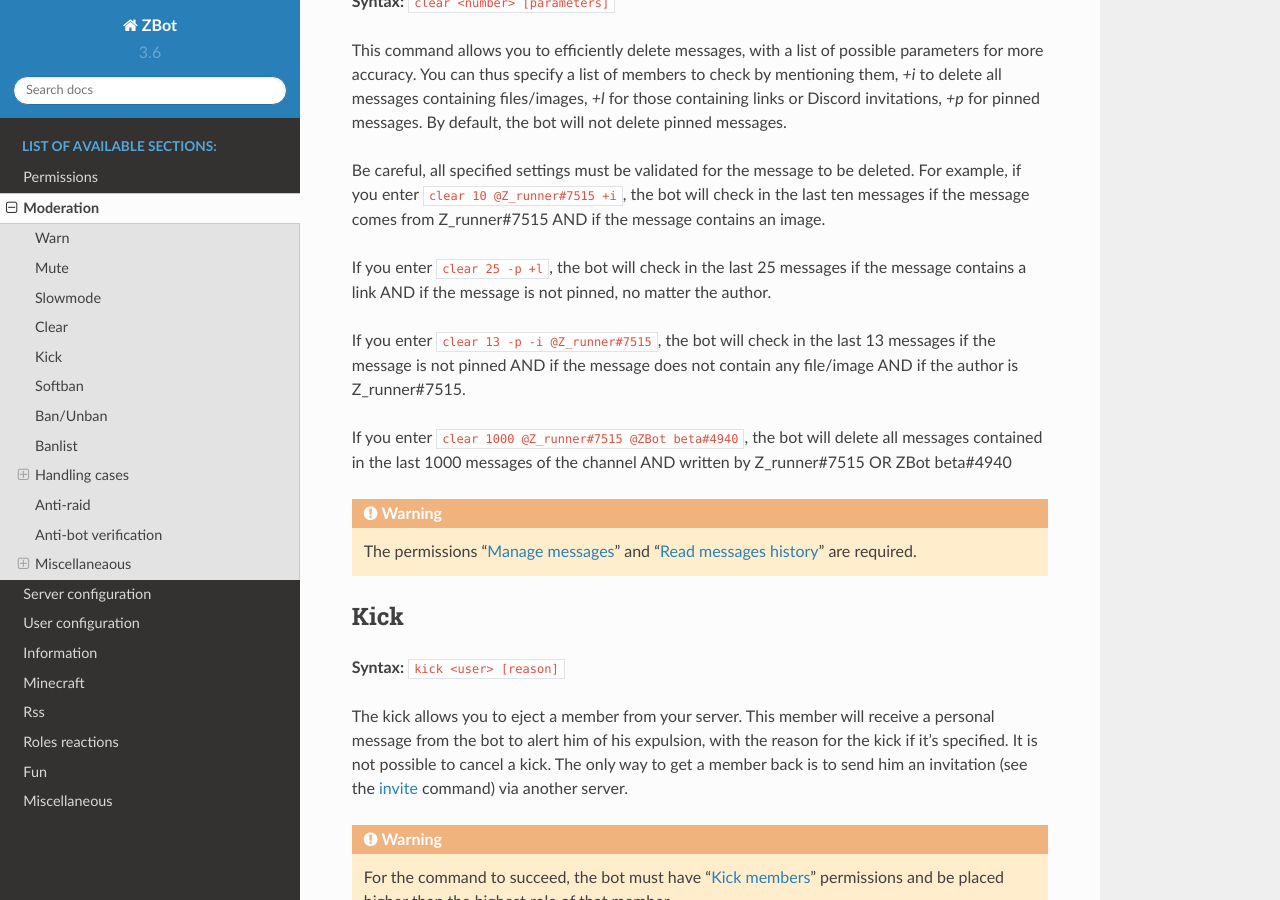
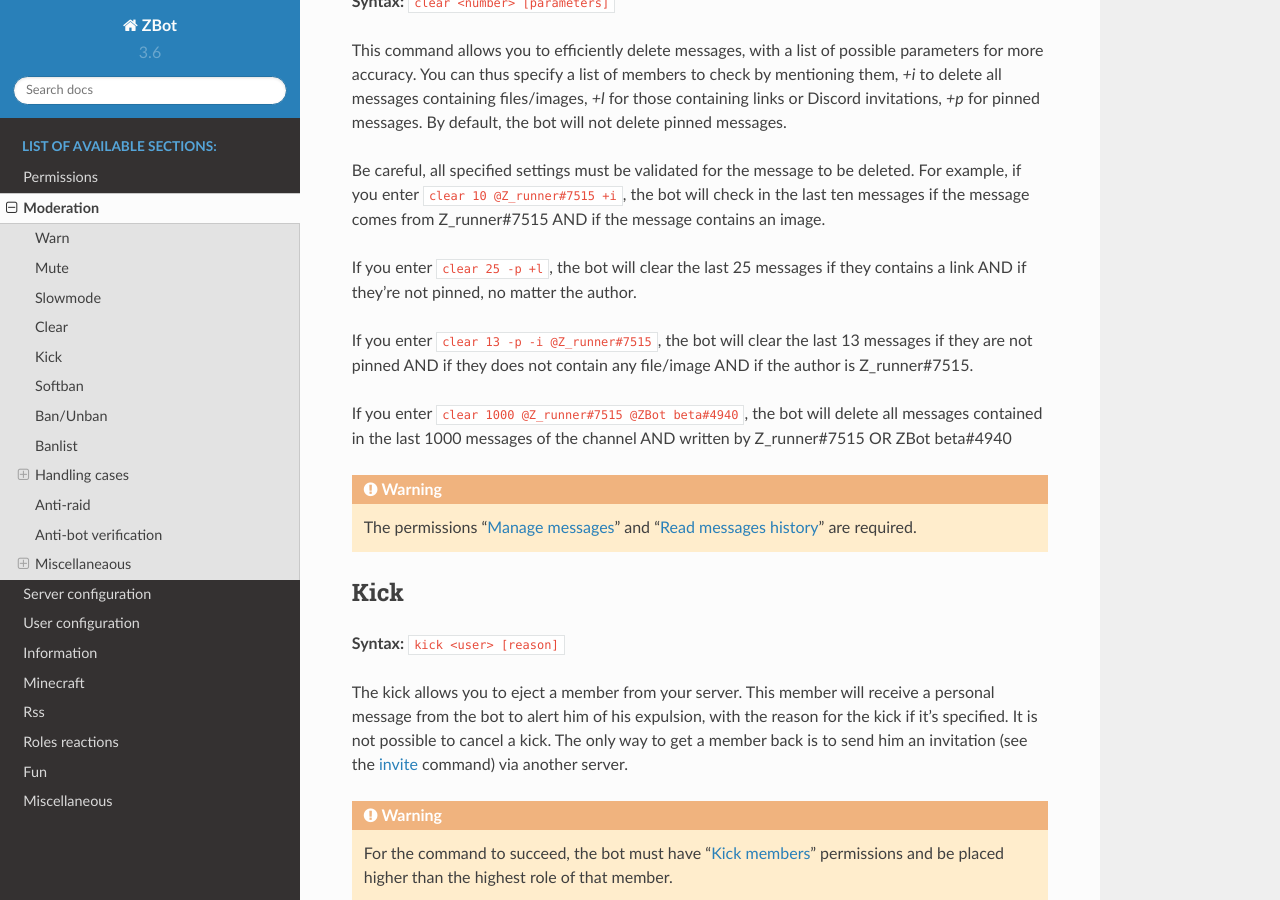
Before and after one commit to Axobot-org/Axobot, a Sphinx documentation site: the page built from docs/moderator.rst, in a window 1280 px wide and 900 px high, scrolled down 1666 px. Built offline with Sphinx 7.4.7 and the Read the Docs theme 2.0.0, drawn with Linux system fonts in a browser that asks for light colours.

Commit message:
[update] `clear` doc

```diff
--- a/docs/moderator.rst
+++ b/docs/moderator.rst
@@ -54,9 +54,9 @@
 
 Be careful, all specified settings must be validated for the message to be deleted. For example, if you enter :code:`clear 10 @Z_runner#7515 +i`, the bot will check in the last ten messages if the message comes from Z_runner#7515 AND if the message contains an image.
 
-If you enter :code:`clear 25 -p +l`, the bot will check in the last 25 messages if the message contains a link AND if the message is not pinned, no matter the author.
+If you enter :code:`clear 25 -p +l`, the bot will clear the last 25 messages if they contains a link AND if they're not pinned, no matter the author.
 
-If you enter :code:`clear 13 -p -i @Z_runner#7515`, the bot will check in the last 13 messages if the message is not pinned AND if the message does not contain any file/image AND if the author is Z_runner#7515.
+If you enter :code:`clear 13 -p -i @Z_runner#7515`, the bot will clear the last 13 messages if they are not pinned AND if they does not contain any file/image AND if the author is Z_runner#7515.
 
 If you enter :code:`clear 1000 @Z_runner#7515 @ZBot beta#4940`, the bot will delete all messages contained in the last 1000 messages of the channel AND written by Z_runner#7515 OR ZBot beta#4940
 
```
